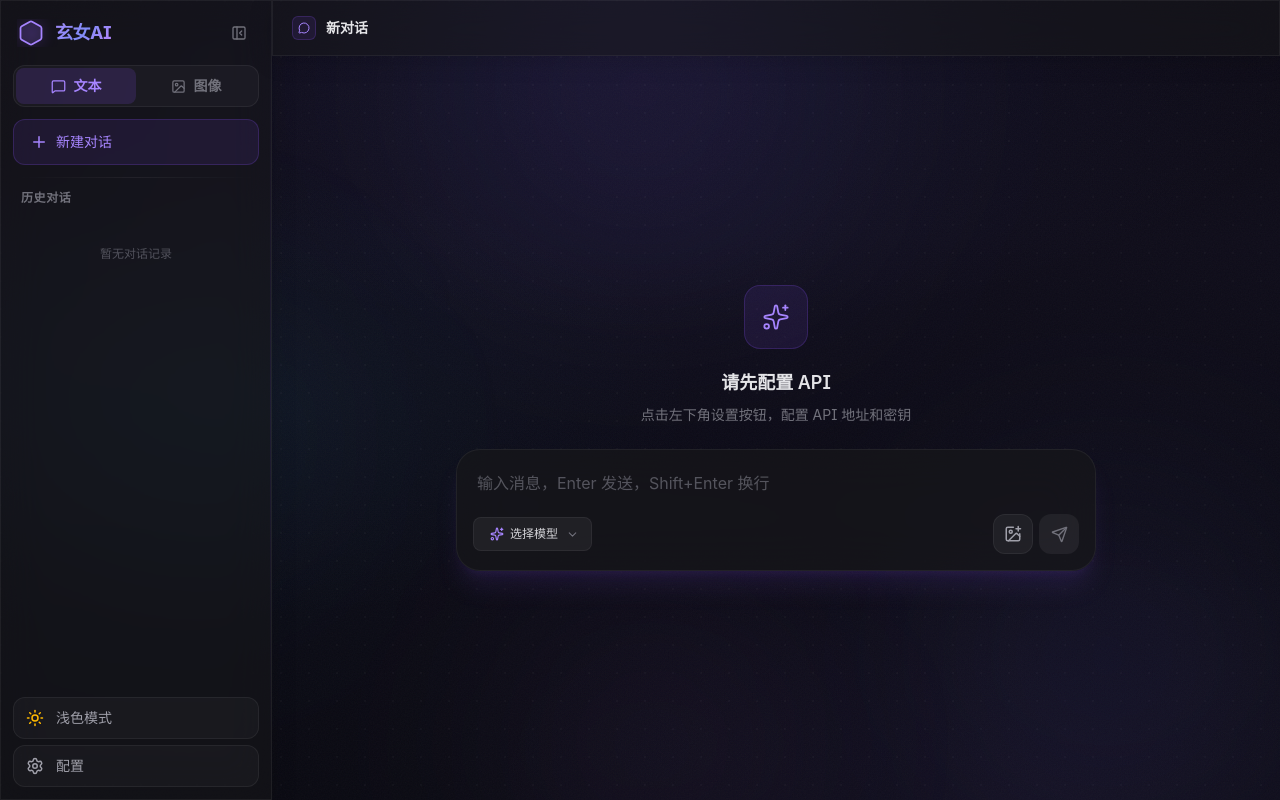
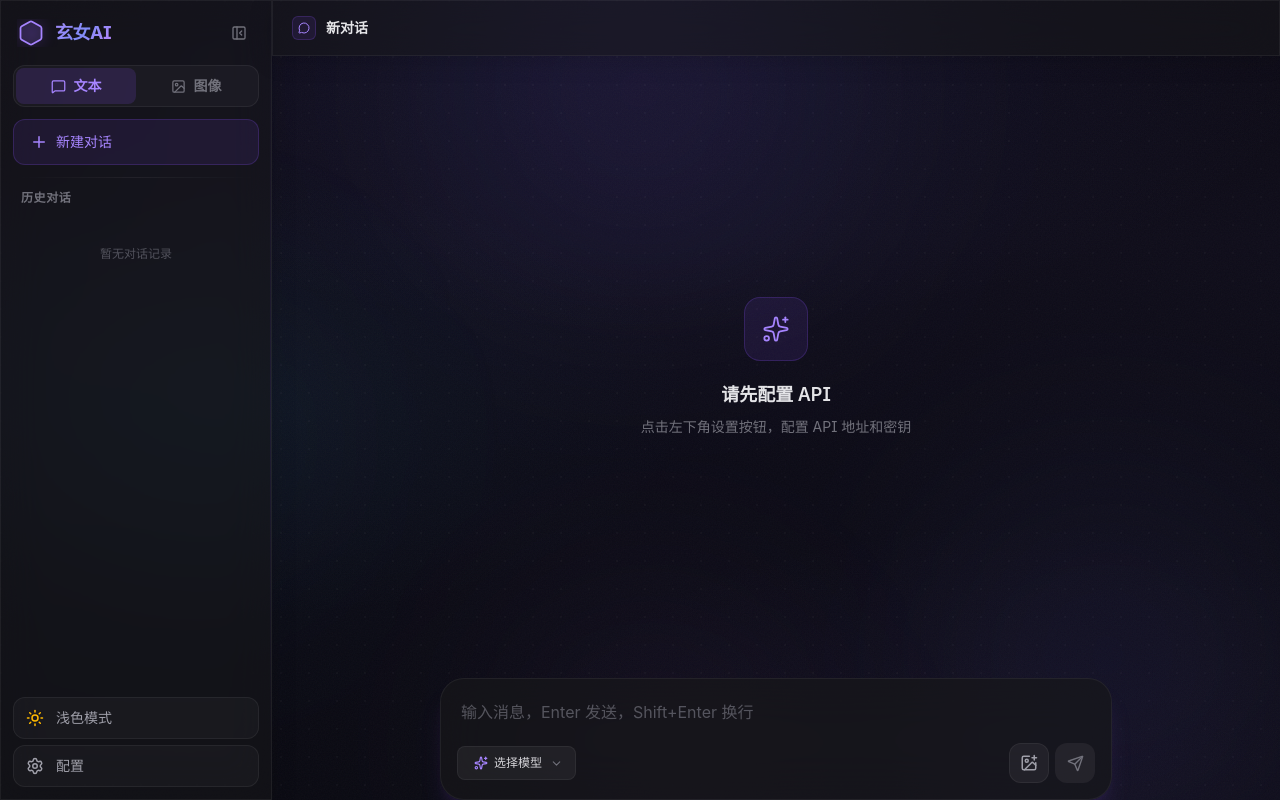
Before and after one commit to MMKJ555-PNG/xuan-nv-ai, a React (Vite) app: page / in a window 1280 px wide. Built offline with nearby package versions, Linux system fonts and the light colour scheme.

Commit message:
fix: pin ChatInput to bottom outside scroll area
Previously ChatInput was inside the overflow-y-auto container, causing it
to scroll away with message content instead of staying fixed at the bottom.

Co-Authored-By: Claude Opus 4.7 <noreply@anthropic.com>

```diff
--- a/src/components/ChatArea.jsx
+++ b/src/components/ChatArea.jsx
@@ -132,14 +132,12 @@ export default function ChatArea({ chat, mode, apiUrl, apiKey, activeModel, mode
               <h3 className="text-lg font-semibold dark:text-zinc-200 text-zinc-800 mb-2">
                 {noConfig ? "请先配置 API" : noModel ? "请先添加模型" : mode === "image" ? "AI 图像生成" : "开始对话"}
               </h3>
-              <p className="text-sm dark:text-zinc-500 text-zinc-500 mb-6">
+              <p className="text-sm dark:text-zinc-500 text-zinc-500">
                 {noConfig ? "点击左下角设置按钮，配置 API 地址和密钥" : noModel ? "点击输入框左侧模型选择器，添加模型" : mode === "image" ? "输入描述文字，AI 将为你生成图像" : "输入消息开始与 AI 对话"}
               </p>
-              <ChatInput onSend={handleSend} models={models} activeModel={activeModel} onActiveModelChange={onActiveModelChange} onModelAdd={onModelAdd} onModelDelete={onModelDelete} variant="hero" />
             </div>
           </div>
         ) : (
-          <>
           <div className="max-w-3xl mx-auto w-full px-4 py-6">
             {error && <div className="flex items-center gap-2 bg-red-500/10 border border-red-500/20 rounded-xl px-4 py-3 mb-4 text-sm text-red-400"><AlertTriangle size={16} />{error}</div>}
             <div className="space-y-10">
@@ -151,10 +149,18 @@ export default function ChatArea({ chat, mode, apiUrl, apiKey, activeModel, mode
             </div>
             <div ref={bottomRef} />
           </div>
-            <ChatInput onSend={handleSend} models={models} activeModel={activeModel} onActiveModelChange={onActiveModelChange} onModelAdd={onModelAdd} onModelDelete={onModelDelete} />
-          </>
         )}
       </div>
+
+      <ChatInput
+        onSend={handleSend}
+        models={models}
+        activeModel={activeModel}
+        onActiveModelChange={onActiveModelChange}
+        onModelAdd={onModelAdd}
+        onModelDelete={onModelDelete}
+        variant={(!chat || chat.messages.length === 0) && !streaming ? "hero" : "compact"}
+      />
     </div>
   );
 }
```
Lines whose indentation alone changed are shown as unchanged.
